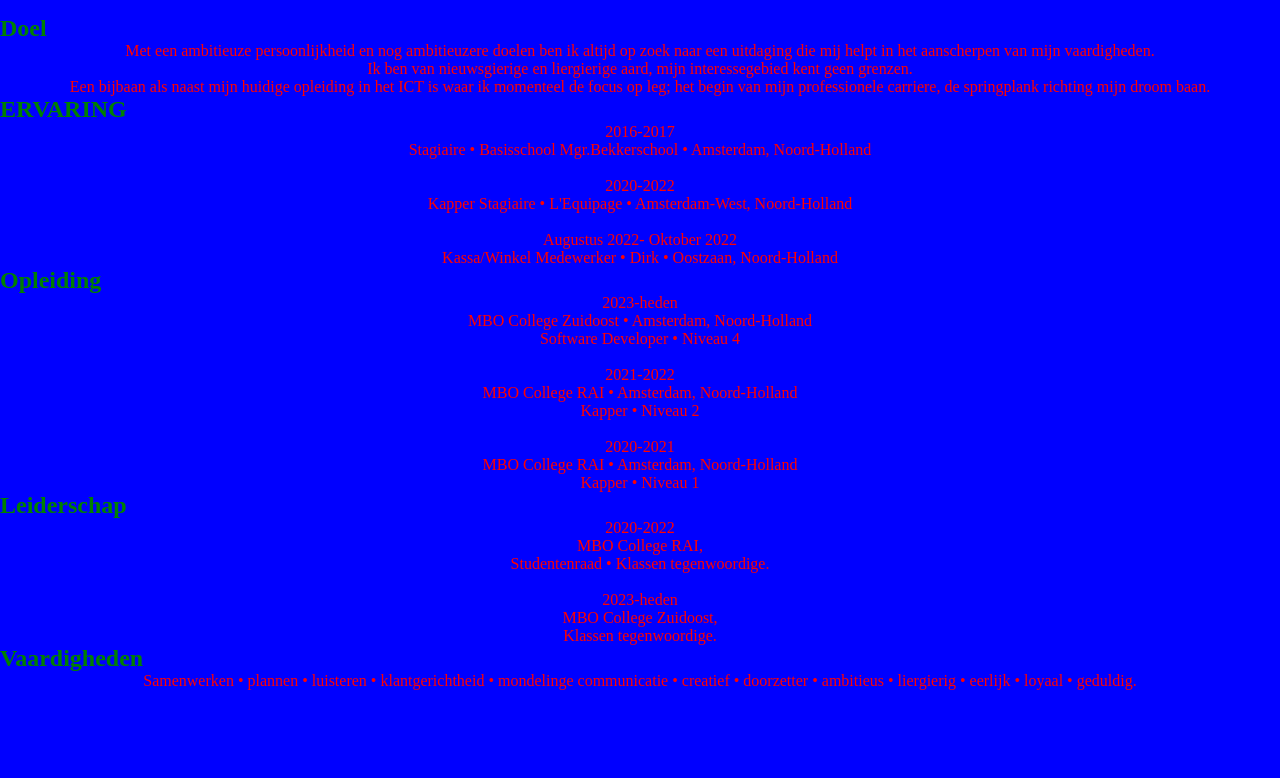
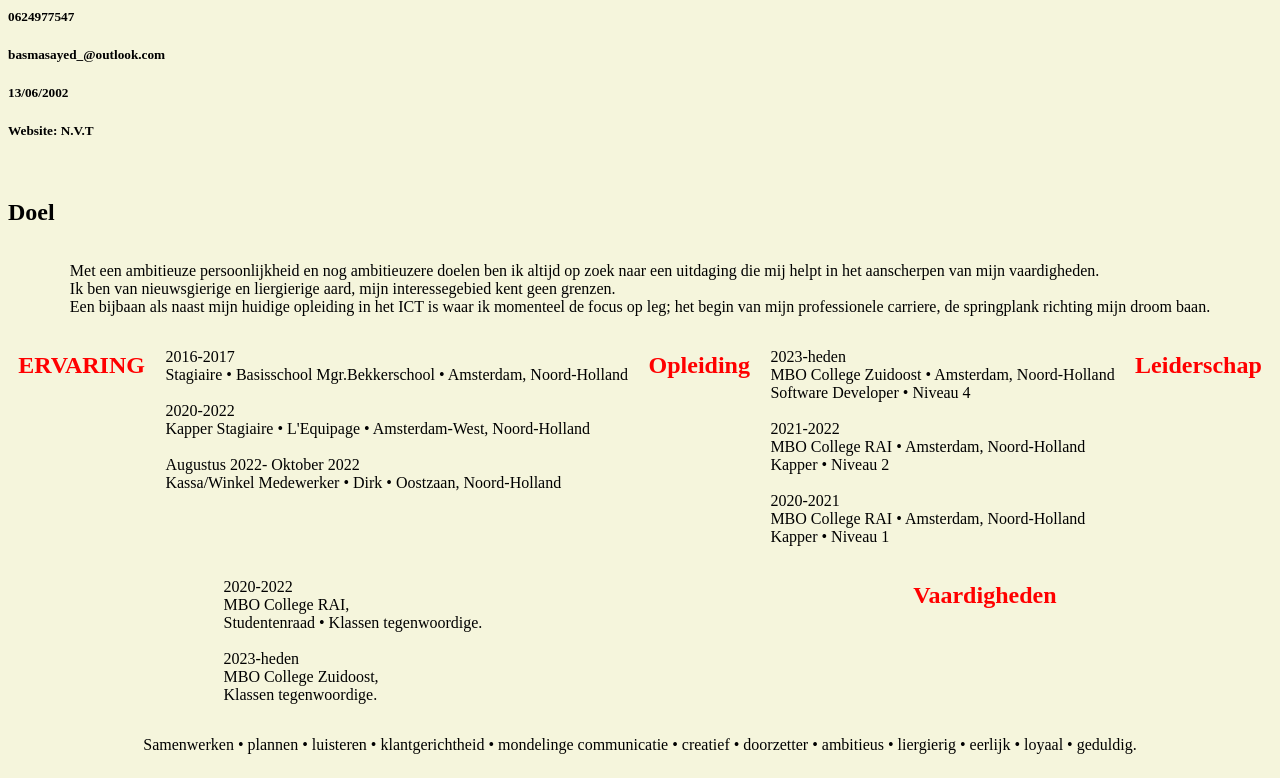
Before and after one commit to Basmasayed2002/CSS, a plain HTML site: page index.html in a window 1280 px wide. Shown: the part 126-904 px from the top of the page. Before the commit the page ends 816 px from the top, so only its background shows below. Drawn offline with Linux system fonts and the light colour scheme.

Commit message:
Add files via upload

```diff
--- a/style.css
+++ b/style.css
@@ -1,21 +1,39 @@
-p {
+.ervaring {
     color: red;
+    display: flex;
+    justify-content: space-around;
+    align-content: center;
 }
-#mijnID {
-    background-color: blue;
+.Opleiding {
+    color: red;
+    display: flex;
+    justify-content: space-around;
+    align-content: center;
+
 }
-.mijnKlasse {
-    font-size: 24px;
+.Leiderschap {
+    color: red;
+    display: flex;
+    justify-content: space-around;
+    align-content: center;
 }
-h1,h2,h3 {
-    color: green;
+.talents {
+    color: red;
+    display: flex;
+    justify-content: space-around;
+    align-content: center;
 }
-* {
-    margin: 0; padding: 0;
+body {
+    background-color: beige;
 }
-div p {
-    text-align: center;
+div {
+    display: flex;
+    flex-wrap: wrap;
+    justify-content: space-around;
+    align-content: center;
 }
-div > p {
-    text-align: center;
+.Doel {
+    display: flex;
+    justify-content: space-around;
+    align-content: center;
 }
```
Also changed, not shown: screenshot3.png (added), screenshott3.png (added).
